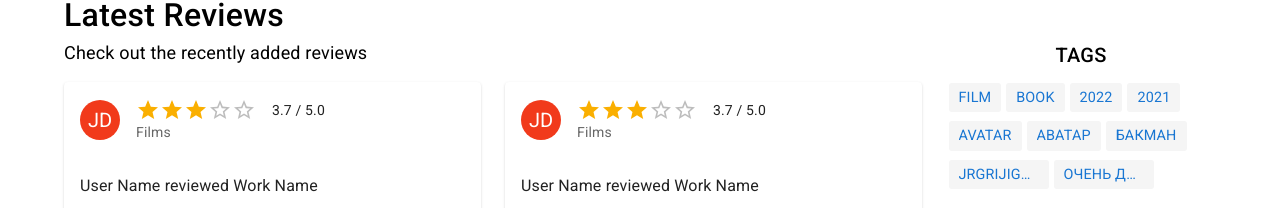
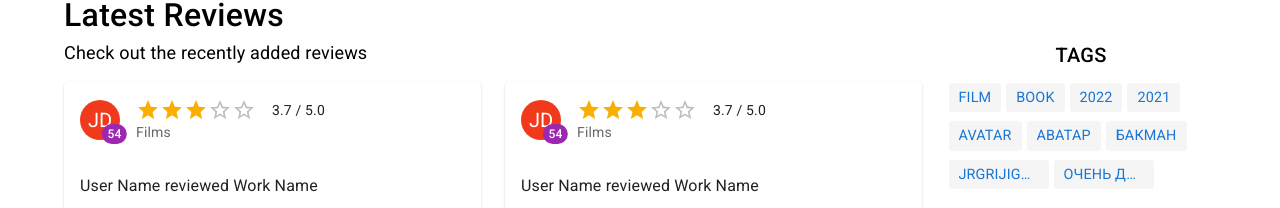
Before and after one commit to horoshopodumaj/recommendations, a React (Create React App) app in the folder client/: page / in a window 1280 px wide. Shown: the part 689-897 px from the top of the page. Built offline with nearby package versions, Linux system fonts and the light colour scheme.

Commit message:
displaying the number of likes received by the user

```diff
--- a/client/src/components/card/Card.js
+++ b/client/src/components/card/Card.js
@@ -1,5 +1,6 @@
 import {
     Avatar,
+    Badge,
     Box,
     Button,
     Card,
@@ -31,6 +32,8 @@ function stringToColor(string) {
     return color;
 }
 
+const likes = 54;
+
 function stringAvatar(name) {
     return {
         sx: {
@@ -49,7 +52,18 @@ export default function CardReview({ boxShadow }) {
                 },
             }}>
             <CardHeader
-                avatar={<Avatar {...stringAvatar("Jed Dodds")}></Avatar>}
+                avatar={
+                    <Badge
+                        overlap="circular"
+                        badgeContent={likes}
+                        color="secondary"
+                        anchorOrigin={{
+                            vertical: "bottom",
+                            horizontal: "right",
+                        }}>
+                        <Avatar {...stringAvatar("Jed Dodds")}></Avatar>
+                    </Badge>
+                }
                 title={
                     <Box sx={{ display: "flex", alignItems: "center" }}>
                         <Rating name="read-only" value={3} /> <Box ml={2}>{`3.7 / 5.0`}</Box>{" "}
```
